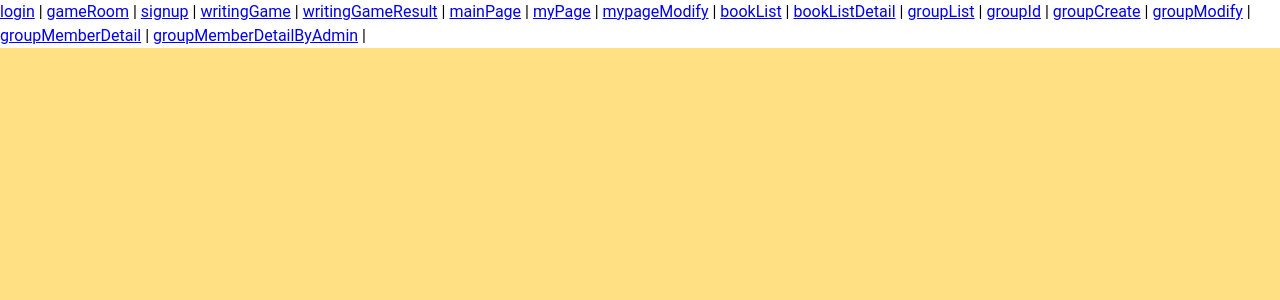
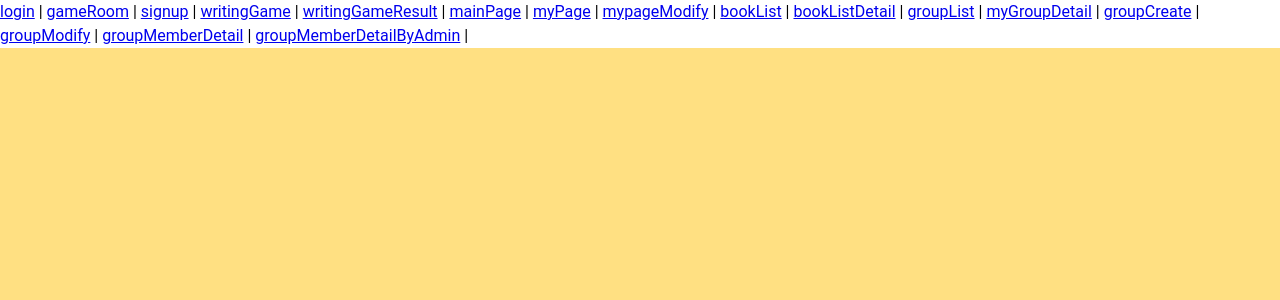
Before and after one commit to imjm/lingo-land, a Vue app in the folder lingoland-frontend/: page / in a window 1280 px wide. Shown: the top 300 px of the page. Built offline with nearby package versions, Linux system fonts and the light colour scheme; no server answers.

Commit message:
Fix: dev router name 수정 - 개발 확인용 router name을 수정했습니다. 티켓: S11P12A603-342

```diff
--- a/lingoland-frontend/src/App.vue
+++ b/lingoland-frontend/src/App.vue
@@ -26,7 +26,7 @@ import { RouterView } from "vue-router";
     |
     <RouterLink :to="{ name: 'groupList' }">groupList</RouterLink> |
     <RouterLink :to="{ name: 'groupDetail', params: { groupId: '1' } }"
-        >groupId</RouterLink
+        >myGroupDetail</RouterLink
     >
     | <RouterLink :to="{ name: 'groupCreate' }">groupCreate</RouterLink> |
     <RouterLink :to="{ name: 'groupModify' }">groupModify</RouterLink> |
```
